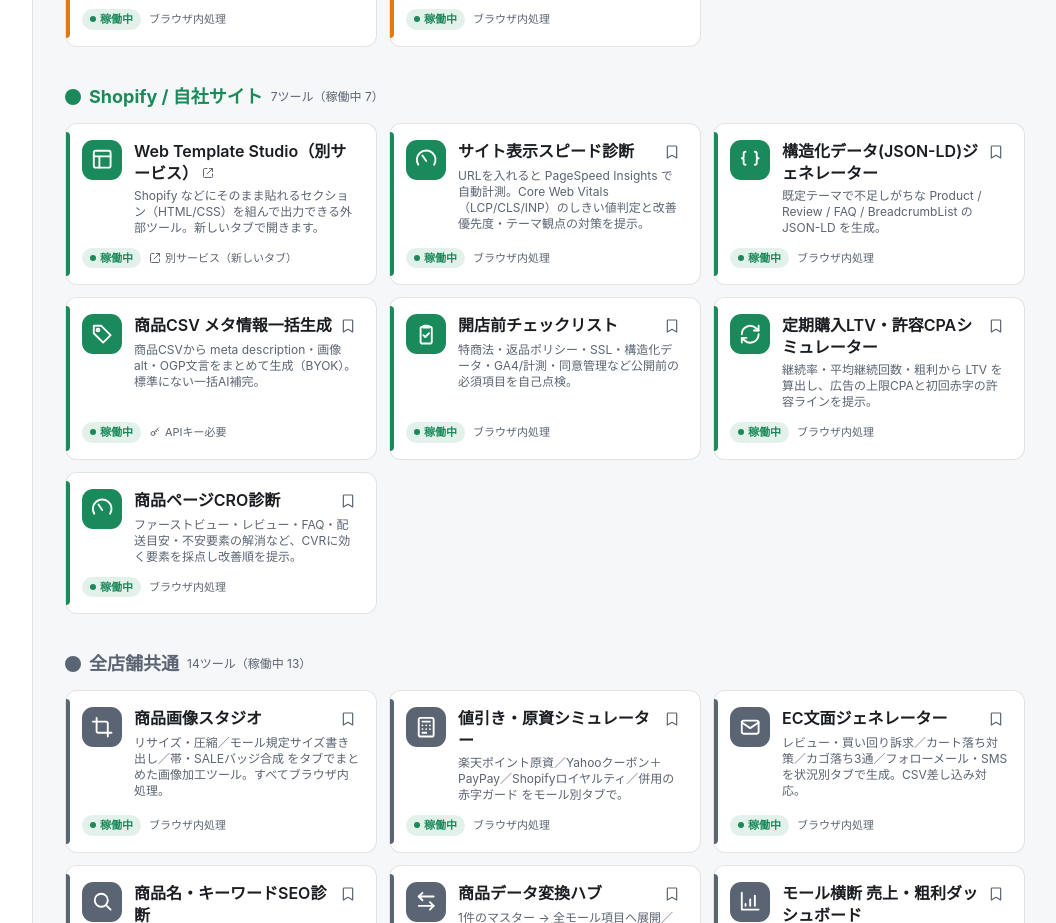
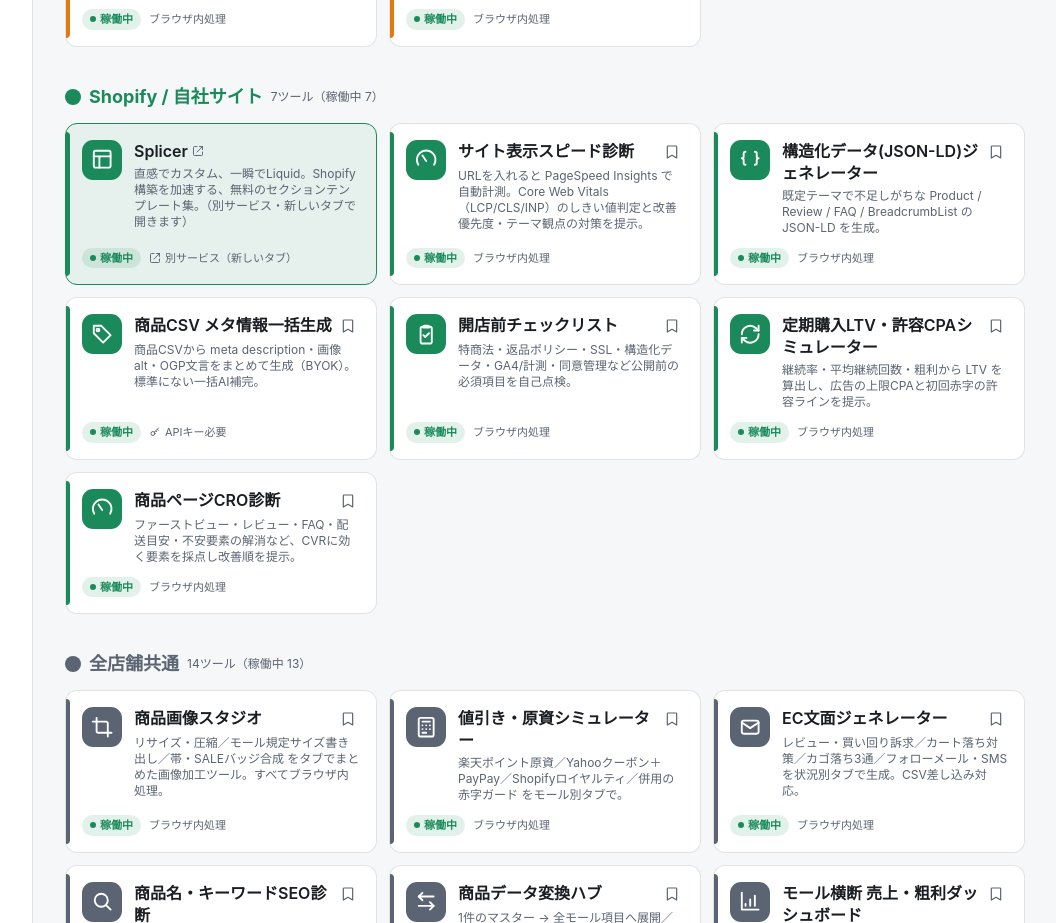
Before and after one commit to knotscheme/musou-ec, a Next.js app: page / in a window 1280 px wide. Shown: the part 2100-3023 px from the top of the page, without its empty margins (223-1279 px from the left). Built offline with nearby package versions, Linux system fonts and the light colour scheme; no server answers.

Commit message:
外部ツールを Splicer に改名・説明更新、カードの枠を強調

```diff
--- a/src/app/page.tsx
+++ b/src/app/page.tsx
@@ -129,9 +129,16 @@ export default function Dashboard() {
             <div className="grid gap-3 sm:grid-cols-2 lg:grid-cols-3">
               {tools.map((tool) => {
                 const status = getStatus(tool);
-                const cardCls =
-                  "card mall-bar flex flex-col gap-3 p-4 transition hover:shadow-md";
-                const cardStyle = { ["--mall" as string]: mall.color };
+                const cardCls = `card mall-bar flex flex-col gap-3 p-4 transition hover:shadow-md ${
+                  tool.external ? "border-2" : ""
+                }`;
+                const cardStyle = tool.external
+                  ? {
+                      ["--mall" as string]: mall.color,
+                      borderColor: mall.color,
+                      background: `color-mix(in srgb, ${mall.color} 7%, transparent)`,
+                    }
+                  : { ["--mall" as string]: mall.color };
                 const inner = (
                   <>
                     <div className="flex gap-3">
--- a/src/lib/malls.ts
+++ b/src/lib/malls.ts
@@ -283,9 +283,9 @@ export const TOOLS: Tool[] = [
   {
     slug: "web-template-studio",
     mall: "shopify",
-    name: "Web Template Studio（別サービス）",
+    name: "Splicer",
     summary:
-      "Shopify などにそのまま貼れるセクション（HTML/CSS）を組んで出力できる外部ツール。新しいタブで開きます。",
+      "直感でカスタム、一瞬でLiquid。Shopify構築を加速する、無料のセクションテンプレート集。（別サービス・新しいタブで開きます）",
     kind: "client",
     icon: "layout",
     status: "live",
```
